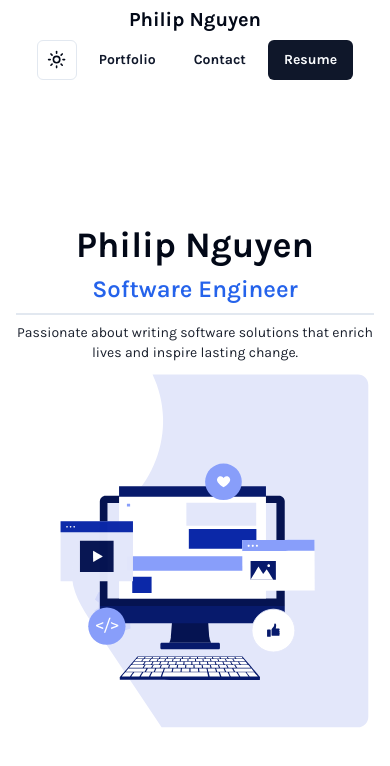
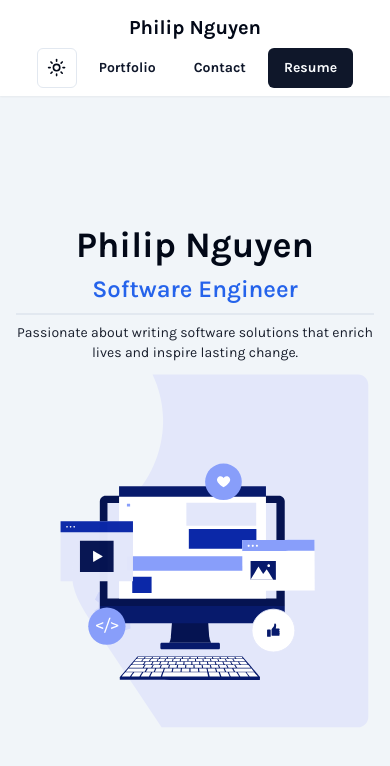
Before and after one commit to pn-code/personal-portfolio-nextjs, a Next.js app: page / in a window 390 px wide. Shown: the top 766 px of the page. Built offline with nearby package versions, Linux system fonts and the light colour scheme.

Commit message:
Lightened up background colors

```diff
--- a/app/page.tsx
+++ b/app/page.tsx
@@ -6,7 +6,7 @@ import Navbar from "@/components/portfolio/Navbar";
 
 export default function Home() {
   return (
-    <main className="w-full">
+    <main className="w-full bg-slate-100 dark:bg-slate-900">
       <Navbar />
       <Main />
       <About />
--- a/components/portfolio/Navbar.tsx
+++ b/components/portfolio/Navbar.tsx
@@ -4,7 +4,7 @@ import { Button } from "@/components/ui/button";
 
 const Navbar = () => {
   return (
-    <nav className="fixed bg-background w-full flex flex-col md:flex-row md:px-[19%] justify-between items-center pb-2 md:pb-0 md:h-16 z-[100]">
+    <nav className="fixed bg-white dark:bg-slate-900 w-full flex flex-col md:flex-row md:px-[19%] justify-between items-center py-2 md:h-16 z-[100] shadow-sm">
       <Link className="w-full text-center md:text-left" href="/">
         <Button className="text-xl md:text-2xl font-bold" variant="ghost">
           Philip Nguyen
```
